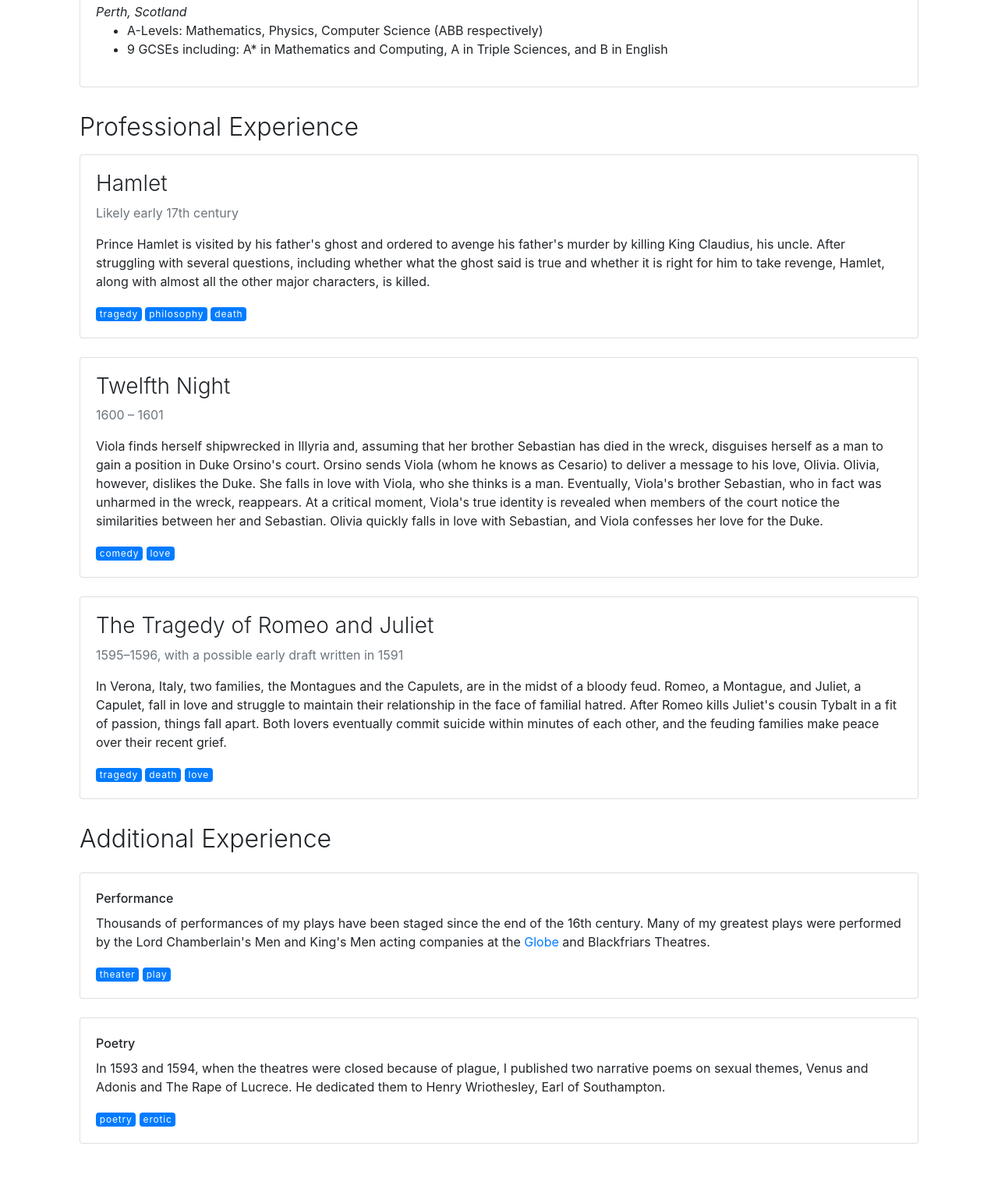
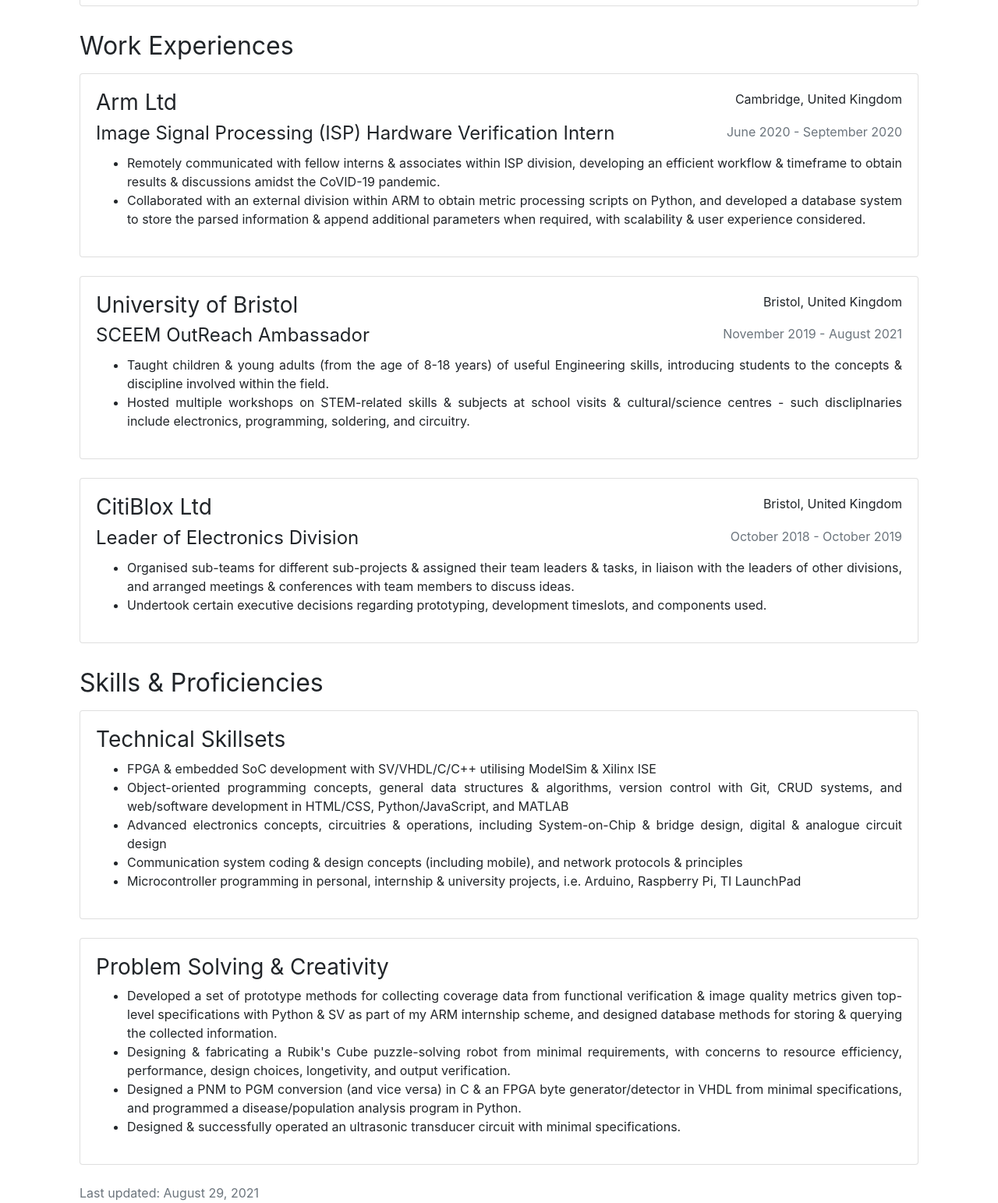
Before and after one commit to jpiamjariyakul/cv, a plain HTML site: page index.html in a window 1280 px wide. Shown: the part 704-2247 px from the top of the page at 78% size. Before the commit the page ends 2213 px from the top, so only its background shows below. Drawn offline with nearby package versions, Linux system fonts and the light colour scheme.

Commit message:
Deploying to gh-pages from  @ deb7c64e9a6e5ca45a9e2dfc3c282729186d8bbd 🚀

```diff
--- a/index.html
+++ b/index.html
@@ -3,7 +3,7 @@
 <head>
     <meta charset="UTF-8"/>
     <meta name="viewport" content="width=device-width, initial-scale=1">
-    <title>Jay Piamjariyakul, MEng. Electrical/Electronic Engineer, Composer/Producer, Arts-in-STEM Activist</title>
+    <title>Jay Piamjariyakul, MEng. </title>
     <link rel="icon" href="favicon.ico" type="image/x-icon"/>
     <link rel="stylesheet" href="https://stackpath.bootstrapcdn.com/bootstrap/4.1.3/css/bootstrap.min.css">
     <link rel="stylesheet" href="https://maxcdn.bootstrapcdn.com/font-awesome/4.7.0/css/font-awesome.min.css">
@@ -11,27 +11,26 @@
 </head>
 <body>
 <div class="container page">
+<!-- START BODY -->
+
 <div class="row">
     <div class="col-md-6 col-print-6">
         <h1>Jay Piamjariyakul, MEng</h1>
-            <p>Electrical/Electronic Engineer, Composer/Producer, Arts-in-STEM Activist</p>
-            <p>
-                <time datetime="" class="text-muted">Last update: August 28, 2021</time>
-            </p>
-            <p>
-                <span class="screen"><a href="jay-piamjariyakul-meng.electrical-electronic-engineer-composer-producer-arts-in-stem-activist.pdf"><i class="fa fa-file-pdf-o" aria-hidden="true"></i>Download PDF version</a></span>
-                <span class="print">WWW: <a href="https://jpiamjariyakul.github.io/cv" class="text-nowrap"><i
-                    class="fa fa-github" aria-hidden="true"></i>https://jpiamjariyakul.github.io/cv</a></span>
+        <!--p></p-->
+        <p class="text-nowrap">
+            <span class="print">Generated from <a href="https://jpiamjariyakul.github.io/cv">https://jpiamjariyakul.github.io/cv</a><br /></span>
+            <!--p-->
+            <span class="screen"><a href="jay-piamjariyakul-meng..pdf"><i class="fa fa-file-pdf-o" aria-hidden="true"></i>Download PDF version</a><br /></span>
+            <!--/p-->
         </p>
     </div>
     <div class="col-md-6 col-print-6">
         <dl class="row">
             <dt class="col-md-3">LinkedIn</dt>
-                <dd class="col-md-9">linkedin.com/in/jay-piamjariyakul-63ba11158/</dd>
+            <dd class="col-md-9"><a href="https://www.linkedin.com/in/jpiamjariyakul
+  ">linkedin.com/in/jpiamjariyakul</a></dd>
             <dt class="col-md-3">Email</dt>
             <dd class="col-md-9"><a href="mailto:j.piamjariyakul@outlook.com">j.piamjariyakul@outlook.com</a></dd>
-                <dt class="col-md-3">Phone</dt>
-                <dd class="col-md-9">+44-7380-217-217</dd>
         </dl>
     </div>
 </div>
@@ -69,90 +68,75 @@
         </div>
     </div>
 </div>
-    <!--div>
-    </div-->
-    <!-- p>King Edward VI Grammar School in Stratford-upon-Avon [1571 - 1578]</p -->
-    <!--
-    <h3 class="screen">Skills</h3>
-    <div class="row mb-4">
-    </div>
-    -->
-    <!--p>
-        English poet, playwright and actor, widely regarded as the greatest writer in the English language
-        and the world's pre-eminent dramatist. Often called England's national poet and the "Bard of Avon".
-        My extant work is including collaborations, consist of approximately 38 plays, 154 sonnets,
-        two long narrative poems and a few other verses, some of uncertain authorship.
-    </p -->
 
-    <h2>Professional Experience</h2>
+<h2>Work Experiences</h2>
 <div class="card mb-4">
     <div class="card-body">
-            <h3>Hamlet</h3>
-            <p class="text-muted">Likely early 17th century</p>
+        <h3 style="float: left">Arm Ltd</h3>
+        <p style="float: right; vertical-align: text-bottom;">Cambridge, United Kingdom</p>
 
-            <p>Prince Hamlet is visited by his father&#39;s ghost and ordered to avenge his father&#39;s murder by killing King Claudius, his uncle. After struggling with several questions, including whether what the ghost said is true and whether it is right for him to take revenge, Hamlet, along with almost all the other major characters, is killed.</p>
-
-            <div>
-                <span class="badge badge-primary">tragedy</span>
-                <span class="badge badge-primary">philosophy</span>
-                <span class="badge badge-primary">death</span>
+        <div style="clear: both;">
+            <!--i>Image Signal Processing (ISP) Hardware Verification Intern</i-->
+            <h4 style="float: left">Image Signal Processing (ISP) Hardware Verification Intern</h4>
+            <p class="text-muted" style="float: right; vertical-align: text-bottom;">June 2020 - September 2020
+            <div class="mdContentDetails" style="clear: both;">
+                <ul><li>Remotely communicated with fellow interns &amp; associates within ISP division, developing an efficient workflow &amp; timeframe to obtain results &amp; discussions amidst the CoVID-19 pandemic.</li><li>Collaborated with an external division within ARM to obtain metric processing scripts on Python, and developed a database system to store the parsed information &amp; append additional parameters when required, with scalability &amp; user experience considered.</li></ul>
+            </div>
         </div>
     </div>
 </div>
 <div class="card mb-4">
     <div class="card-body">
-            <h3>Twelfth Night</h3>
-            <p class="text-muted">1600 – 1601</p>
+        <h3 style="float: left">University of Bristol</h3>
+        <p style="float: right; vertical-align: text-bottom;">Bristol, United Kingdom</p>
 
-            <p>Viola finds herself shipwrecked in Illyria and, assuming that her brother Sebastian has died in the wreck, disguises herself as a man to gain a position in Duke Orsino&#39;s court. Orsino sends Viola (whom he knows as Cesario) to deliver a message to his love, Olivia. Olivia, however, dislikes the Duke. She falls in love with Viola, who she thinks is a man. Eventually, Viola&#39;s brother Sebastian, who in fact was unharmed in the wreck, reappears. At a critical moment, Viola&#39;s true identity is revealed when members of the court notice the similarities between her and Sebastian. Olivia quickly falls in love with Sebastian, and Viola confesses her love for the Duke.</p>
-
-            <div>
-                <span class="badge badge-primary">comedy</span>
-                <span class="badge badge-primary">love</span>
+        <div style="clear: both;">
+            <!--i>SCEEM OutReach Ambassador</i-->
+            <h4 style="float: left">SCEEM OutReach Ambassador</h4>
+            <p class="text-muted" style="float: right; vertical-align: text-bottom;">November 2019 - August 2021
+            <div class="mdContentDetails" style="clear: both;">
+                <ul><li>Taught children &amp; young adults (from the age of 8-18 years) of useful Engineering skills, introducing students to the concepts &amp; discipline involved within the field.</li><li>Hosted multiple workshops on STEM-related skills &amp; subjects at school visits &amp; cultural/science centres - such discliplnaries include electronics, programming, soldering, and circuitry.</li></ul>
+            </div>
         </div>
     </div>
 </div>
 <div class="card mb-4">
     <div class="card-body">
-            <h3>The Tragedy of Romeo and Juliet</h3>
-            <p class="text-muted">1595–1596, with a possible early draft written in 1591</p>
+        <h3 style="float: left">CitiBlox Ltd</h3>
+        <p style="float: right; vertical-align: text-bottom;">Bristol, United Kingdom</p>
 
-            <p>In Verona, Italy, two families, the Montagues and the Capulets, are in the midst of a bloody feud. Romeo, a Montague, and Juliet, a Capulet, fall in love and struggle to maintain their relationship in the face of familial hatred. After Romeo kills Juliet&#39;s cousin Tybalt in a fit of passion, things fall apart. Both lovers eventually commit suicide within minutes of each other, and the feuding families make peace over their recent grief.</p>
-
-            <div>
-                <span class="badge badge-primary">tragedy</span>
-                <span class="badge badge-primary">death</span>
-                <span class="badge badge-primary">love</span>
+        <div style="clear: both;">
+            <!--i>Leader of Electronics Division</i-->
+            <h4 style="float: left">Leader of Electronics Division</h4>
+            <p class="text-muted" style="float: right; vertical-align: text-bottom;">October 2018 - October 2019
+            <div class="mdContentDetails" style="clear: both;">
+                <ul><li>Organised sub-teams for different sub-projects &amp; assigned their team leaders &amp; tasks, in liaison with the leaders of other divisions, and arranged meetings &amp; conferences with team members to discuss ideas.</li><li>Undertook certain executive decisions regarding prototyping, development timeslots, and components used.</li></ul>
+            </div>
         </div>
     </div>
 </div>
 
-    <h2>Additional Experience</h2>
-
-    <div class="card mt-4">
+<h2>Skills & Proficiencies</h2>
+<div class="card mb-4">
     <div class="card-body">
-            <div class="mb-2"><strong>Performance</strong></div>
-
-            <p>Thousands of performances of my plays have been staged since the end of the 16th century. Many of my greatest plays were performed by the Lord Chamberlain&#39;s Men and King&#39;s Men acting companies at the <a href="https://en.wikipedia.org/wiki/Globe_Theatre">Globe</a> and Blackfriars Theatres.</p>
-
-            <div>
-                <span class="badge badge-primary">theater</span>
-                <span class="badge badge-primary">play</span>
+        <h3>Technical Skillsets</h3>
+        <div class="mdContentDetails" style="clear: both;">
+            <ul><li>FPGA &amp; embedded SoC development with SV/VHDL/C/C++ utilising ModelSim &amp; Xilinx ISE</li><li>Object-oriented programming concepts, general data structures &amp; algorithms, version control with Git, CRUD systems, and web/software development in HTML/CSS, Python/JavaScript, and MATLAB</li><li>Advanced electronics concepts, circuitries &amp; operations, including System-on-Chip &amp; bridge design, digital &amp; analogue circuit design</li><li>Communication system coding &amp; design concepts (including mobile), and network protocols &amp; principles</li><li>Microcontroller programming in personal, internship &amp; university projects, i.e. Arduino, Raspberry Pi, TI LaunchPad</li></ul>
         </div>
     </div>
 </div>
-    <div class="card mt-4">
+<div class="card mb-4">
     <div class="card-body">
-            <div class="mb-2"><strong>Poetry</strong></div>
-
-            <p>In 1593 and 1594, when the theatres were closed because of plague, I published two narrative poems on sexual themes, Venus and Adonis and The Rape of Lucrece. He dedicated them to Henry Wriothesley, Earl of Southampton.</p>
-
-            <div>
-                <span class="badge badge-primary">poetry</span>
-                <span class="badge badge-primary">erotic</span>
+        <h3>Problem Solving &amp; Creativity</h3>
+        <div class="mdContentDetails" style="clear: both;">
+            <ul><li>Developed a set of prototype methods for collecting coverage data from functional verification &amp; image quality metrics given top-level specifications with Python &amp; SV as part of my ARM internship scheme, and designed database methods for storing &amp; querying the collected information.</li><li>Designing &amp; fabricating a Rubik&#39;s Cube puzzle-solving robot from minimal requirements, with concerns to resource efficiency, performance, design choices, longetivity, and output verification.</li><li>Designed a PNM to PGM conversion (and vice versa) in C &amp; an FPGA byte generator/detector in VHDL from minimal specifications, and programmed a disease/population analysis program in Python.</li><li>Designed &amp; successfully operated an ultrasonic transducer circuit with minimal specifications.</li></ul>
         </div>
     </div>
 </div>
+
+<!-- END BODY -->
+<time datetime="" class="text-muted" style="text-align: center;">Last updated: August 29, 2021</time>
+
 </div>
 </body>
 </html>
--- a/styles.css
+++ b/styles.css
@@ -1,6 +1,6 @@
 @media print {
     body {
-        font-size: 19px;
+        font-size:18px;
     }
 
     .screen {
@@ -39,10 +39,11 @@
             padding: 32px;
         }
     }
-
+    /*
     h1, h2, h3, h4 {
         font-weight: 300;
     }
+    */
 
     h2 {
         margin-top: 2rem;
@@ -67,6 +68,11 @@
     font-weight: normal;
     letter-spacing: 0.05rem;
 }
+
+h1, h2, h3, h4 {
+    font-weight: 400;
+}
+
 
 @media print {
     .col-print-1 {
```
Also changed, not shown: 2 other files. Lines whose indentation alone changed are shown as unchanged.
